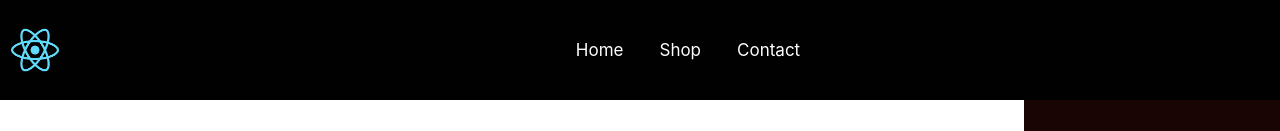
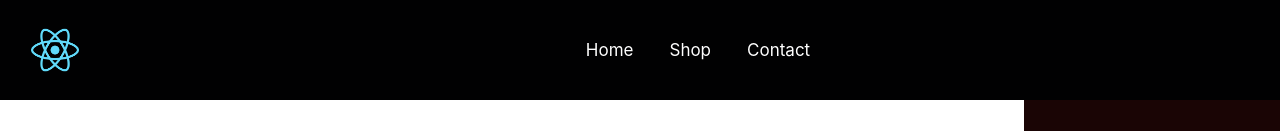
Before and after one commit to RahulDharRoni/lucky-one, a React (Create React App) app: page / in a window 1280 px wide. Shown: the top 131 px of the page. Built offline with nearby package versions, Linux system fonts and the light colour scheme.

Commit message:
twelve commit

```diff
--- a/src/Component/Header/Header.css
+++ b/src/Component/Header/Header.css
@@ -8,7 +8,7 @@
 .header-Style img{
     width: 50px;
     height: 50px;
-    margin-left: 10px;
+    margin-left: 30px;
 }
 .header-menu{
     display: inline;
```
